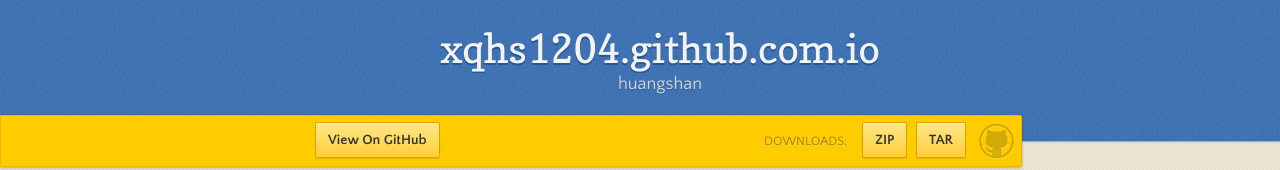
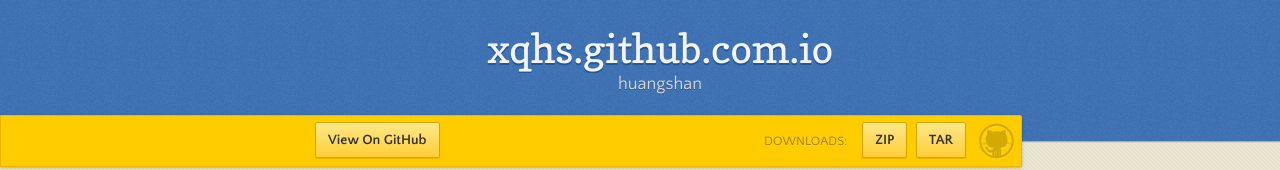
Before and after one commit to xqhs/309617659-qq.com-github.com.io, a plain HTML site: page index.html in a window 1280 px wide. Shown: the top 170 px of the page. Drawn offline with nearby package versions, Linux system fonts and the light colour scheme.

```diff
--- a/index.html
+++ b/index.html
@@ -3,7 +3,7 @@
   <head>
     <meta charset="utf-8">
     <meta http-equiv="X-UA-Compatible" content="chrome=1">
-    <title>xqhs1204.github.com.io by xqhs</title>
+    <title>xqhs.github.com.io by xqhs</title>
     <link rel="stylesheet" href="stylesheets/styles.css">
     <link rel="stylesheet" href="stylesheets/github-dark.css">
     <script src="https://ajax.googleapis.com/ajax/libs/jquery/1.7.1/jquery.min.js"></script>
@@ -17,19 +17,19 @@
   <body>
 
       <header>
-        <h1>xqhs1204.github.com.io</h1>
+        <h1>xqhs.github.com.io</h1>
         <p>huangshan</p>
       </header>
 
       <div id="banner">
         <span id="logo"></span>
 
-        <a href="https://github.com/xqhs/xqhs1204.github.com.io" class="button fork"><strong>View On GitHub</strong></a>
+        <a href="https://github.com/xqhs/xqhs.github.com.io" class="button fork"><strong>View On GitHub</strong></a>
         <div class="downloads">
           <span>Downloads:</span>
           <ul>
-            <li><a href="https://github.com/xqhs/xqhs1204.github.com.io/zipball/master" class="button">ZIP</a></li>
-            <li><a href="https://github.com/xqhs/xqhs1204.github.com.io/tarball/master" class="button">TAR</a></li>
+            <li><a href="https://github.com/xqhs/xqhs.github.com.io/zipball/master" class="button">ZIP</a></li>
+            <li><a href="https://github.com/xqhs/xqhs.github.com.io/tarball/master" class="button">TAR</a></li>
           </ul>
         </div>
       </div><!-- end banner -->
```
Also changed, not shown: params.json (+1 -1 lines).
